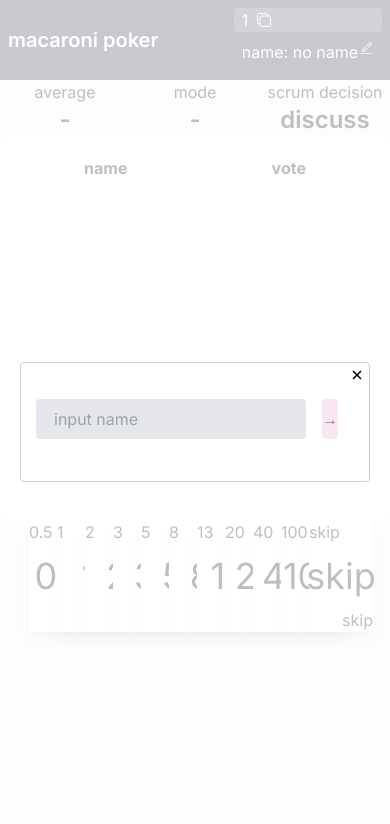
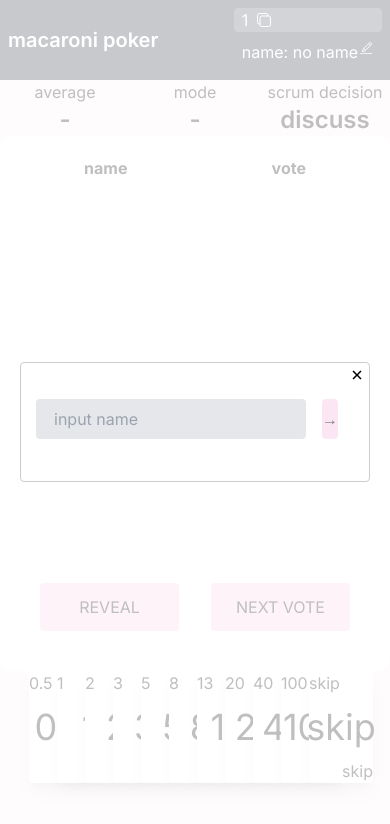
Before and after one commit to macaroni10y/planning-poker-front-nextjs, a Next.js app: page /rooms/1 in a window 390 px wide. Shown: the top 824 px of the page. Built offline with nearby package versions, Linux system fonts and the light colour scheme.

Commit message:
responsive

```diff
--- a/app/(routes)/rooms/[roomId]/page.tsx
+++ b/app/(routes)/rooms/[roomId]/page.tsx
@@ -26,7 +26,7 @@ const Page = ({ params }: { params: { roomId: string } }) => {
 	return (
 		<div className="h-screen bg-pink-50">
 			<Header roomId={extractedRoomId} onEdit={() => setIsOpen(true)} />
-			<div className="flex flex-col items-center">
+			<div className="flex flex-col items-center h-5/6">
 				<VoteResultsContainer
 					participantVotes={connection.participants.map((it) => it.vote)}
 				/>
--- a/app/_components/containers/ParticipantsList.tsx
+++ b/app/_components/containers/ParticipantsList.tsx
@@ -14,8 +14,8 @@ const ListHeader = () => (
 
 const ParticipantList = (props: Props) => {
 	return (
-		<div className="flex justify-center items-center w-full max-w-5xl">
-			<div className="rounded-t-xl p-3 w-full bg-white min-h-64">
+		<div className="flex justify-center w-full max-w-5xl grow">
+			<div className="rounded-t-xl p-3 w-full bg-white">
 				<ListHeader />
 				<div className="overflow-y-auto max-h-60">
 					{props.participants.map((participant) => (
```
